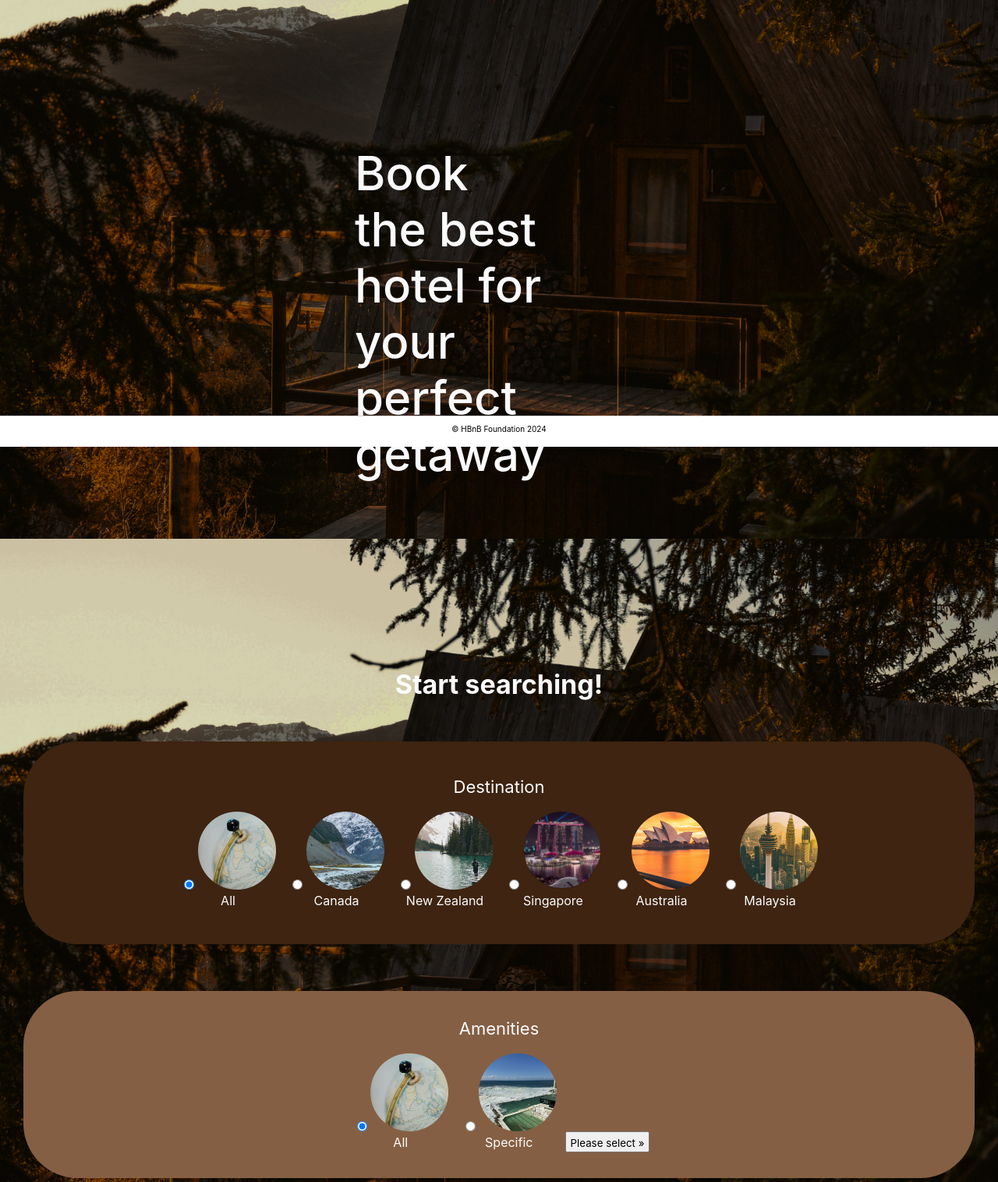
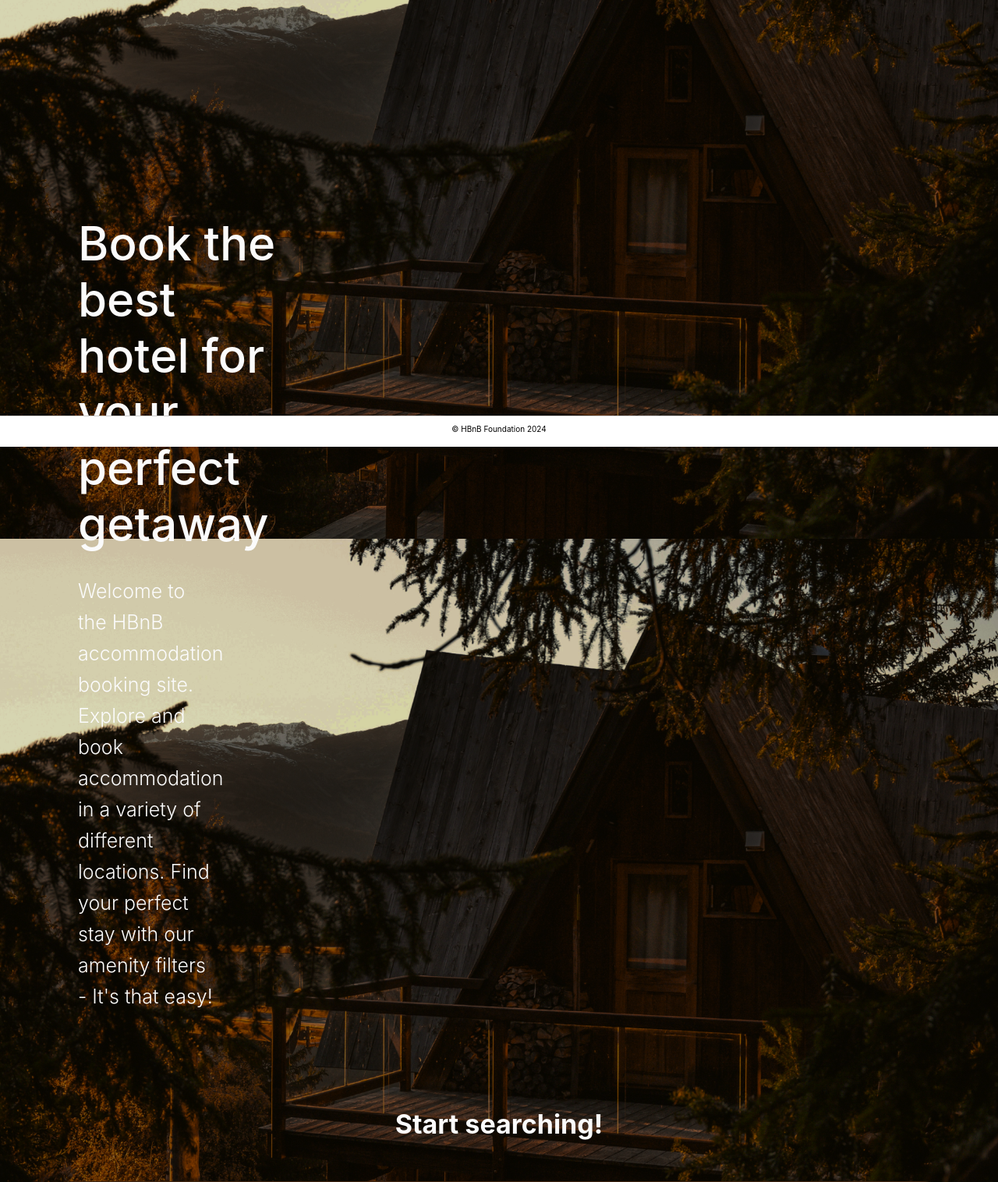
Before and after one commit to kdn95/hbnb_evolution_04, a Flask app: page / in a window 1280 px wide. Shown: the part 227-1743 px from the top of the page at 78% size. Run offline with Flask 3, Linux system fonts and the light colour scheme; data comes from the database, SQL or seed files in the repository; some web fonts are replaced.

Commit message:
adjusted margins in hero section

```diff
--- a/static/components/search-form.js
+++ b/static/components/search-form.js
@@ -22,12 +22,8 @@ export class HbnbSearchForm extends HTMLElement {
         // --- HTML ---
         this.innerHTML = `
             <section class="section-hero">
-                <section class="hero-inner">
-                    <h2 class="hero-title">Book the best hotel for your perfect getaway</h2>
-                </section>
-                <section class="hero-outer">
-                    <h6 class="hero-para">Welcome to the HBnB accommodation booking site. Explore and book accommodation in a variety of different locations. Find your perfect stay with our amenity filters - It’s that easy!</h6>
-                </section>
+                <h2 class="hero-title">Book the best hotel for your perfect getaway</h2>
+                <h6 class="hero-para">Welcome to the HBnB accommodation booking site. Explore and book accommodation in a variety of different locations. Find your perfect stay with our amenity filters - It's that easy!</h6>
             </section>
             <div class="none">
                 <h1>Start searching!</h1>
--- a/static/css/index.css
+++ b/static/css/index.css
@@ -149,7 +149,7 @@ hbnb-search-form .section-hero .hero-title {
   font-size: 60px;
   font-weight: 550;
   display: flex;
-  margin: 10px 50px 20px 100px;
+  margin: 300px 900px 0 100px;
 }
 hbnb-search-form .section-hero .hero-inner {
   position: relative;
@@ -163,6 +163,7 @@ hbnb-search-form .section-hero .hero-para {
   font-size: 25px;
   font-weight: 300;
   line-height: 40px;
+  margin: 30px 1000px 0 100px;
 }
 hbnb-search-form .section-hero .hero-outer {
   position: relative;
--- a/static/css/index.scss
+++ b/static/css/index.scss
@@ -181,7 +181,7 @@ hbnb-search-form {
             font-size: 60px;
             font-weight: 550;
             display: flex;
-            margin: 10px 50px 20px 100px;
+            margin: 300px 900px 0 100px;
         }
 
         .hero-inner {
@@ -197,6 +197,7 @@ hbnb-search-form {
             font-size: 25px;
             font-weight: 300;
             line-height: 40px;
+            margin: 30px 1000px 0 100px;
         }
 
         .hero-outer {
```
Also changed, not shown: 1 other file.
